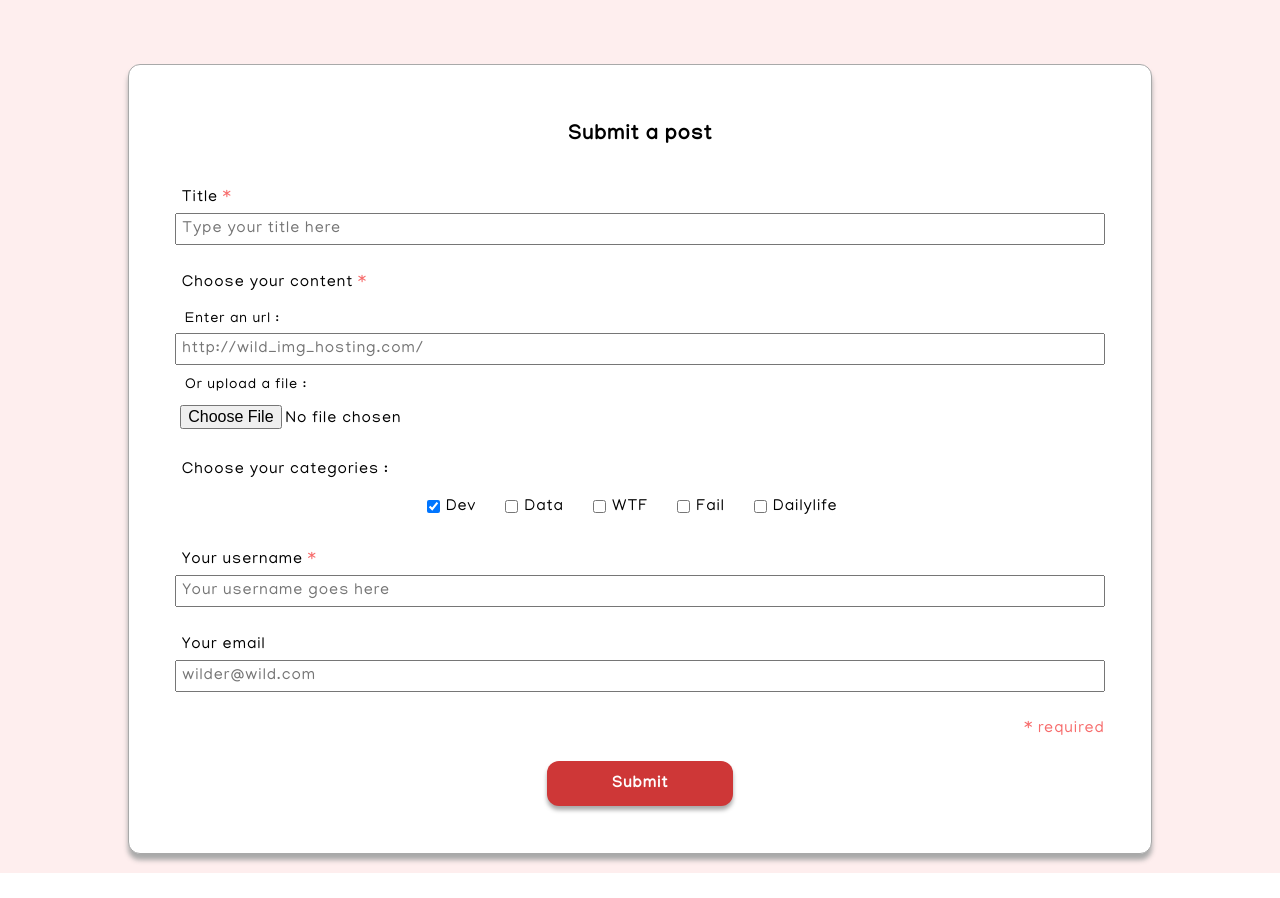
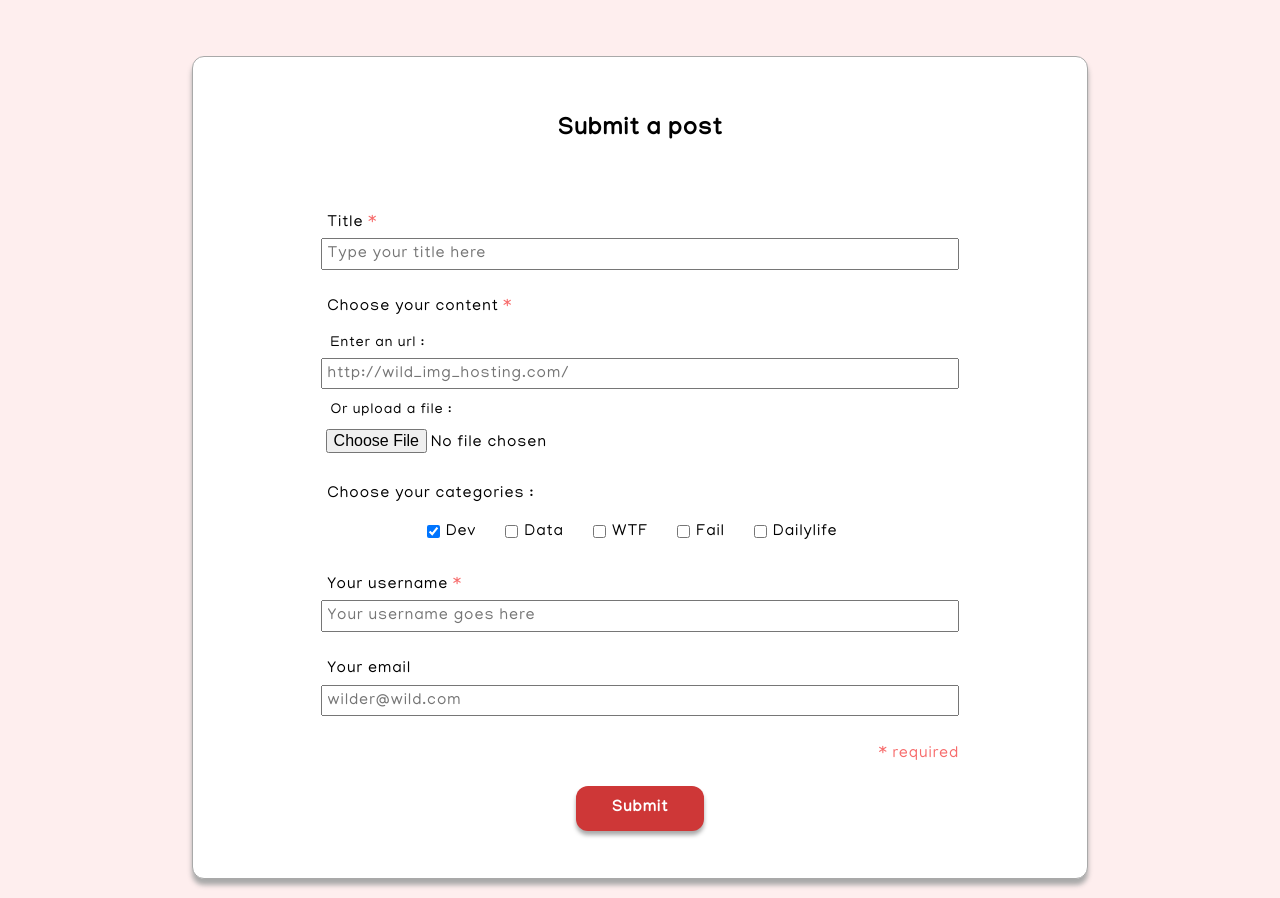
Before and after one commit to jervalles/instantwild, a PHP site: page /submit.html in a window 1280 px wide. Shown: the part 48-946 px from the top of the page. Before the commit the page ends 921 px from the top, so only its background shows below. Run offline with PHP 8.4, Linux system fonts and the light colour scheme.

Commit message:
fix de la page submit et amelioration visuelle  en desktop

```diff
--- a/submit_style.css
+++ b/submit_style.css
@@ -8,7 +8,7 @@ main{
     border-radius: 12px;
     box-shadow: 0px 6px 5px darkgrey;
     background-color: #fff;
-    margin-top: 5%;
+    margin-top: 1.2rem;
     border: 1px solid darkgrey;
 }
 
@@ -106,6 +106,21 @@ div~p {
 
     main{
         padding: 2.5rem;
+        width: 70%;
+        margin-top: 3.5rem;
+    }
+
+    main h1{
+        font-size: 1.5rem;
+    }
+
+    main form{
+        width: 80%;
+        margin: 3rem auto 0 auto;
+    }
+
+    main div > p{
+        font-size: 1rem;
     }
 
     #categories{
@@ -119,7 +134,4 @@ div~p {
         max-width: 20%;
     }
 
-    main div > p{
-        font-size: 1rem;
-    }
 }
```
